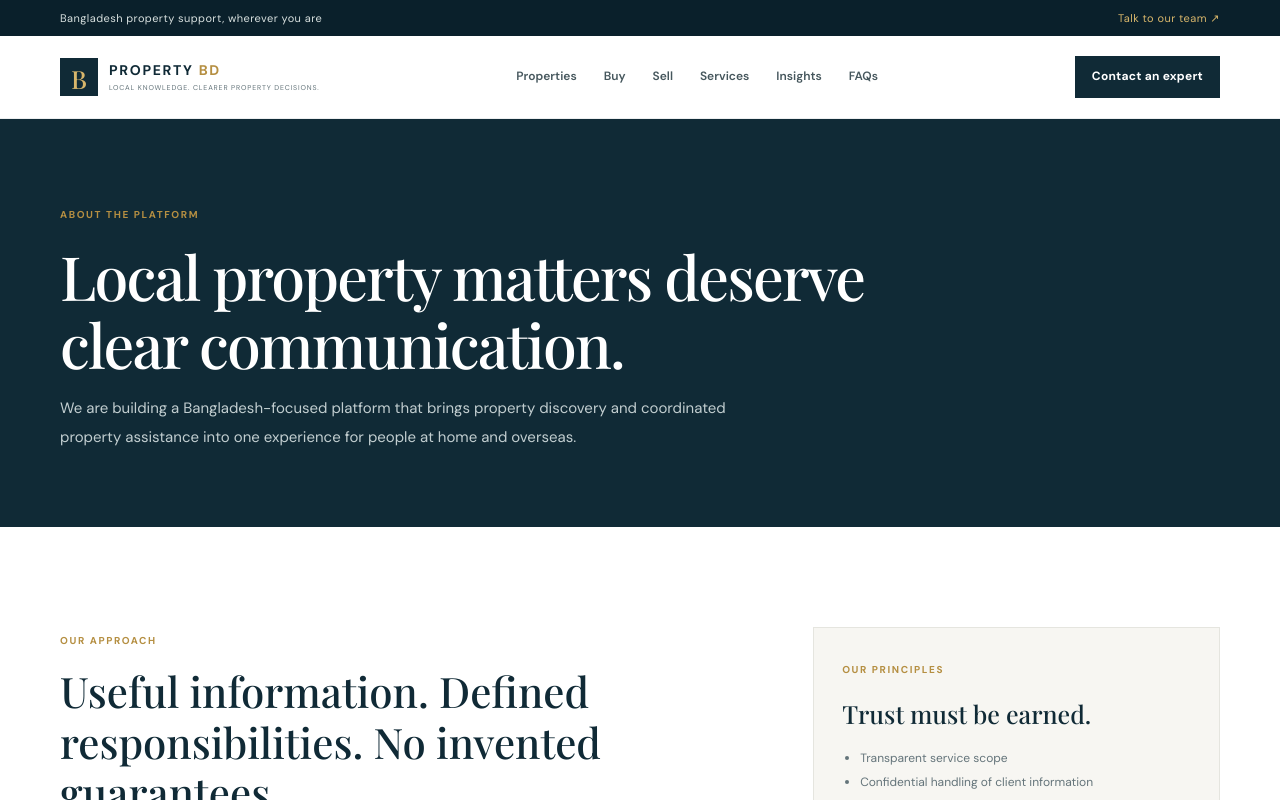
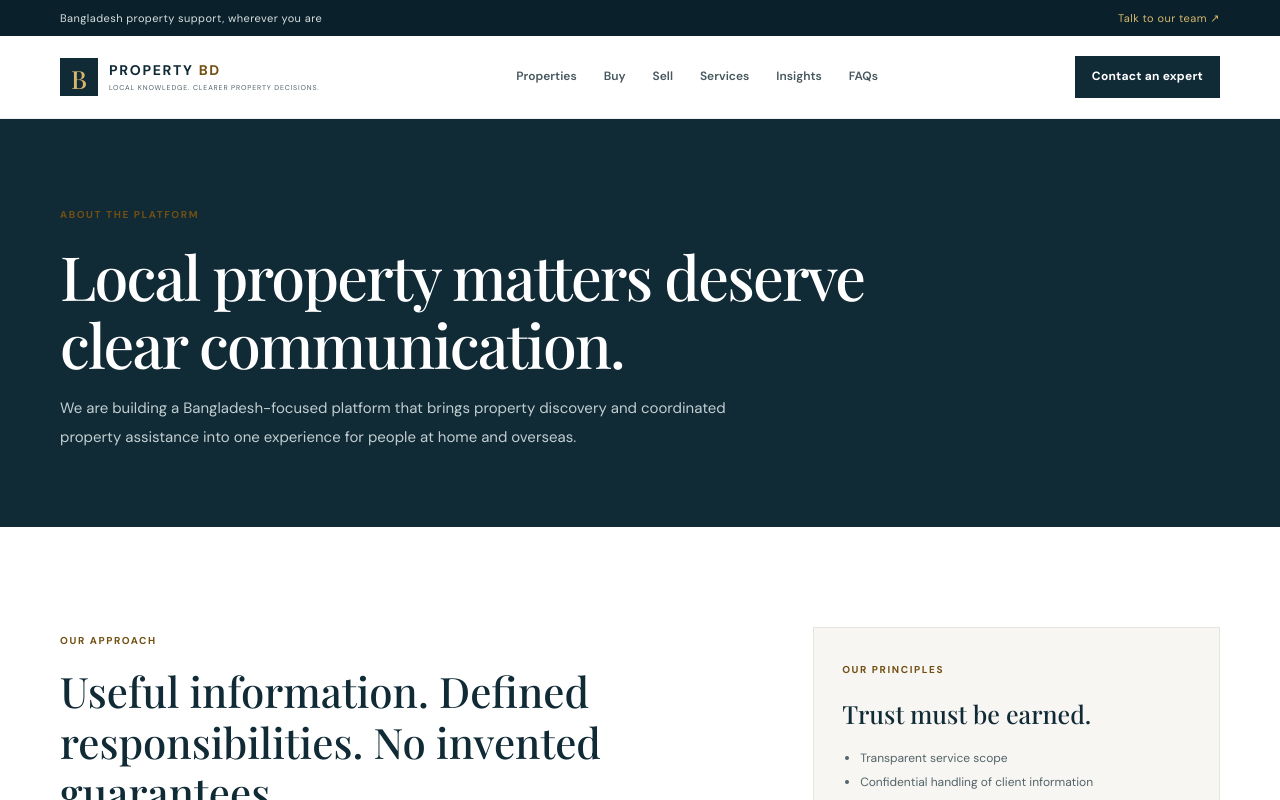
Before and after one commit to barshan94/bangladesh-property-platform, a Next.js app: page /about in a window 1280 px wide. Shown: the top 800 px of the page. Built offline with nearby package versions, Linux system fonts and the light colour scheme; no server answers; a web font is replaced by a local one.

Commit message:
fix: improve text contrast on light surfaces

```diff
--- a/src/app/globals.css
+++ b/src/app/globals.css
@@ -4,11 +4,11 @@
   --navy: #102a36;
   --navy-deep: #0a202b;
   --ink: #182a32;
-  --muted: #64747a;
+  --muted: #52636a;
   --paper: #f7f6f2;
   --white: #fff;
   --gold: #d8b66b;
-  --gold-dark: #b58f42;
+  --gold-dark: #725012;
   --line: #e5e5df;
   --serif: 'Playfair Display', Georgia, serif;
   --sans: 'DM Sans', Arial, sans-serif;
```
